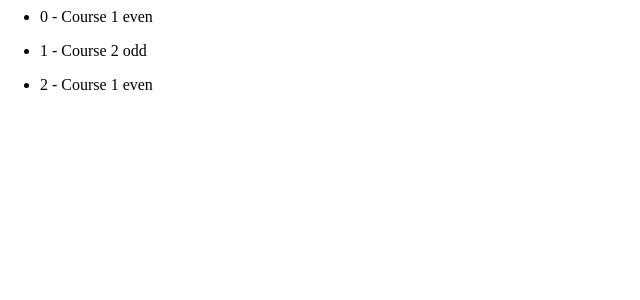
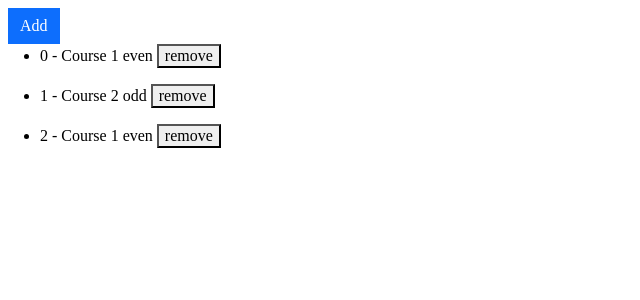
Before and after one commit to Mouhamet99/LetsAngular, an Angular app: page / in a window 1280 px wide. Shown: the top 300 px of the page, without its empty margins (0-640 px from the left). Built offline with nearby package versions, Linux system fonts and the light colour scheme.

Commit message:
explore change detection and ngFor

```diff
--- a/src/app/app.component.html
+++ b/src/app/app.component.html
@@ -9,7 +9,10 @@
   <p *ngSwitchDefault>OtherWhise View </p>
 </div>
  -->
-
+<button class="btn btn-primary" (click)="add()">Add</button>
  <ul *ngFor="let course of courses, index as i; even as isEvent">
-   <li>{{i}} - {{ course.title }} {{ isEvent ? 'even': 'odd'}}</li>
+   <li>
+     {{i}} - {{ course.title }} {{ isEvent ? 'even': 'odd'}}
+    <button (click)="onRemove(course)">remove</button>
+   </li>
  </ul>
--- a/src/app/app.component.ts
+++ b/src/app/app.component.ts
@@ -6,12 +6,24 @@ import { Component } from '@angular/core';
   styleUrls: ['./app.component.css']
 })
 export class AppComponent {
-  title = 'Hello World Angular';
   courses = [
     {title: "Course 1", author: "Epsilon"},
     {title: "Course 2", author: "Soso"},
     {title: "Course 1", author: "Libs"}
   ];
-  viewMode :string = "map";
+
+  add(){
+    this.courses.push({title: "Course 4", author: "Rokhaya"})
+  }
+
+  onRemove(course: any){
+    console.log(course);
+
+    let index = this.courses.indexOf(course)
+    this.courses.splice(index, 1)
+  }
 
 }
+export default interface Course{
+  "title": String, "author": String
+}
```
